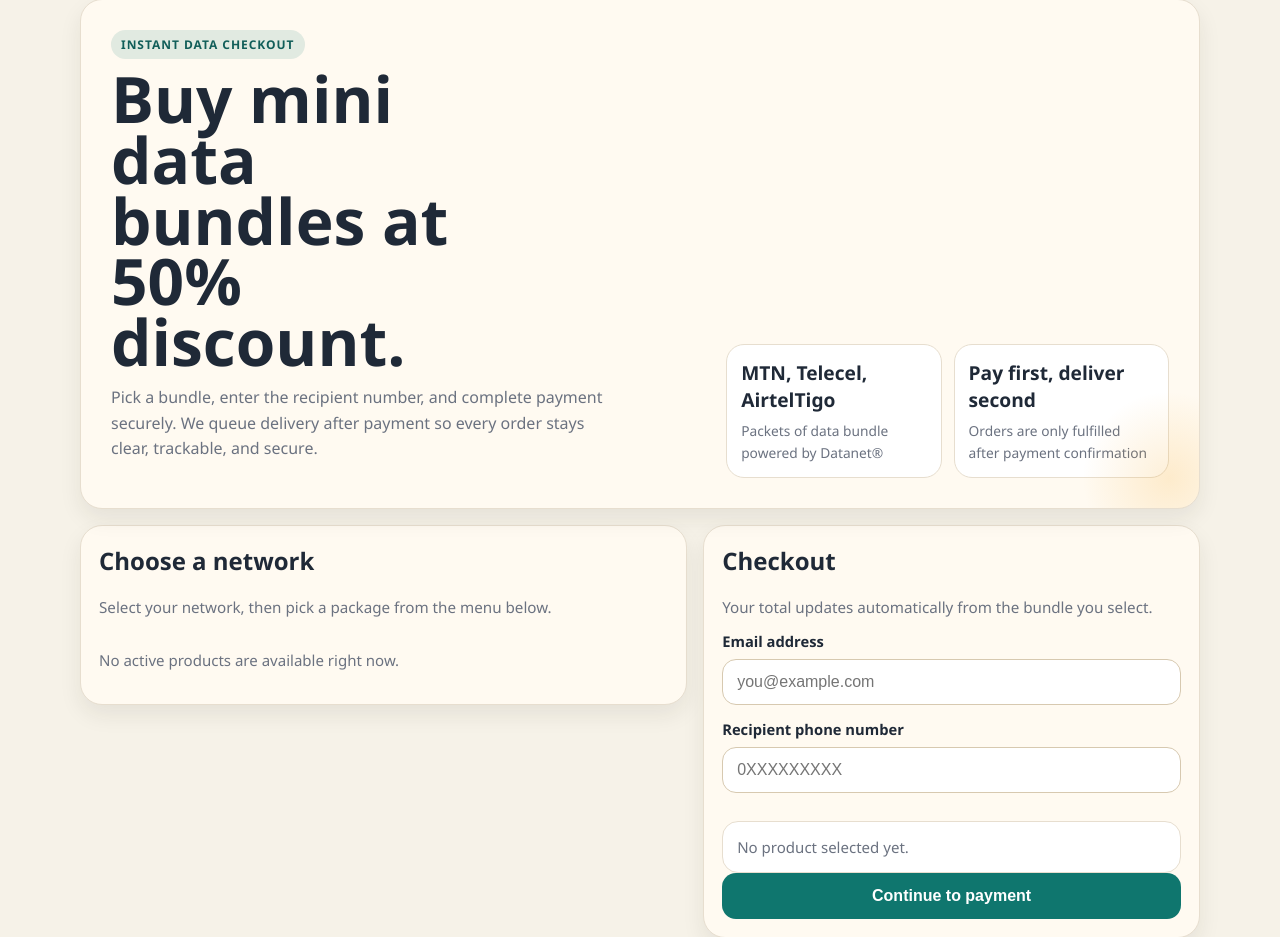
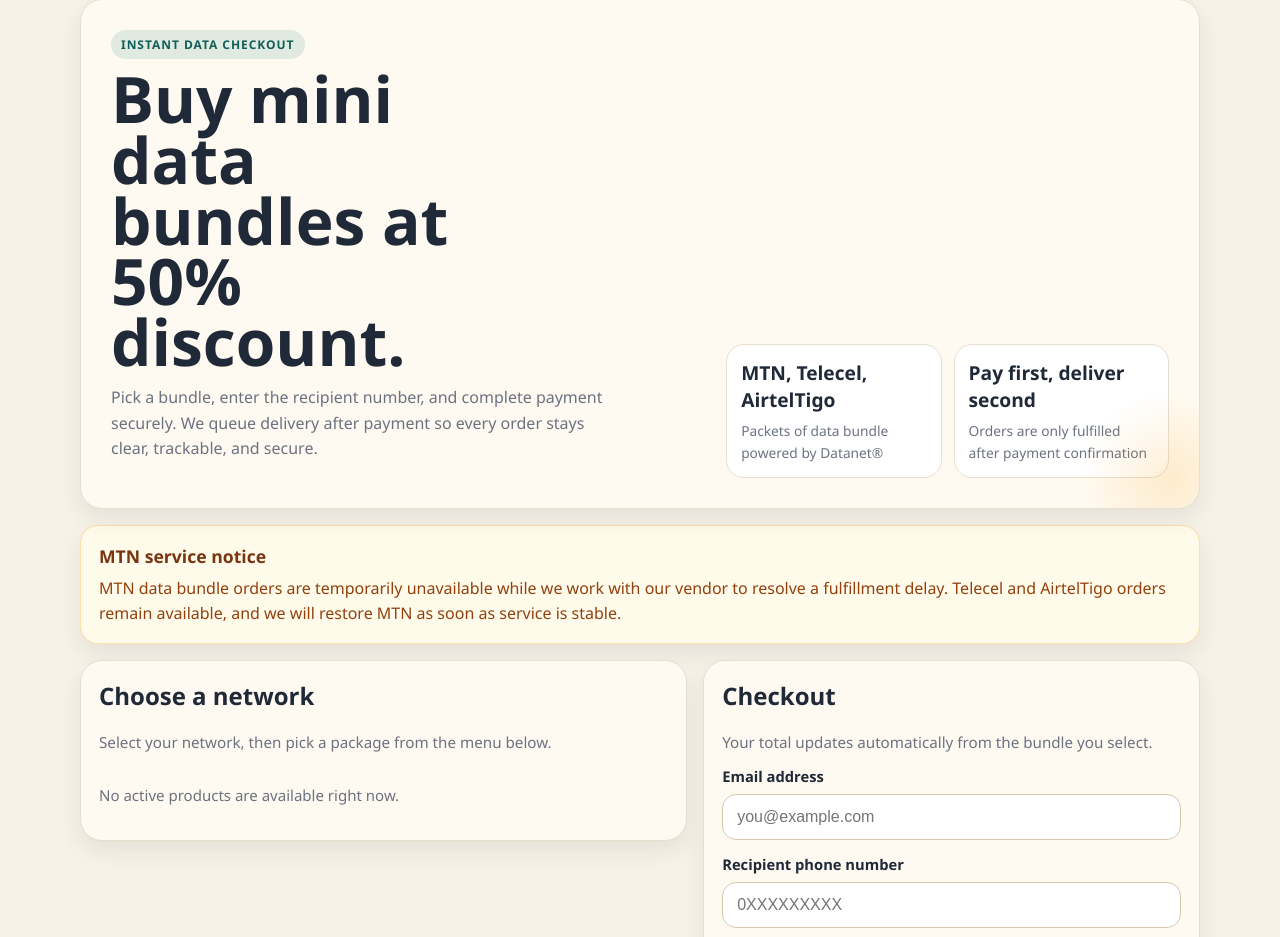
Before and after one commit to Jude-Vigor/flask-payment-api, a Flask app: template templates/index.html in a window 1280 px wide. Shown: the part 27-964 px from the top of the page. Run offline with Flask 3, Linux system fonts and the light colour scheme; the template is opened without the code that fills it, so the values that code supplies are empty; parts of the project's set-up code (start-up, migrations or seed data) failed here and were passed over.

Commit message:
Add MTN service notice

```diff
--- a/templates/index.html
+++ b/templates/index.html
@@ -138,6 +138,27 @@
             margin-bottom: 0;
         }
 
+        .service-banner {
+            margin-top: 16px;
+            padding: 18px;
+            border-radius: 18px;
+            background: #fffbeb;
+            border: 1px solid rgba(245, 158, 11, 0.28);
+            color: #78350f;
+            box-shadow: var(--shadow);
+        }
+
+        .service-banner h2 {
+            margin-bottom: 8px;
+            font-size: 1.1rem;
+        }
+
+        .service-banner p {
+            margin-bottom: 0;
+            color: #92400e;
+            line-height: 1.55;
+        }
+
         .section-head {
             display: flex;
             justify-content: space-between;
@@ -521,6 +564,14 @@
 
         <section id="payment-banner" class="banner" hidden></section>
 
+        <section class="service-banner" aria-live="polite">
+            <h2>MTN service notice</h2>
+            <p>
+                MTN data bundle orders are temporarily unavailable while we work with our vendor to resolve a fulfillment delay.
+                Telecel and AirtelTigo orders remain available, and we will restore MTN as soon as service is stable.
+            </p>
+        </section>
+
         <section class="content-grid" style="margin-top: 16px;">
             <div class="panel">
                 <div class="section-head">
@@ -587,10 +638,17 @@
         const paymentBannerEl = document.getElementById("payment-banner");
         const networkFiltersEl = document.getElementById("network-filters");
         const queryParams = new URLSearchParams(window.location.search);
+        const unavailableNetworks = {
+            MTN: "MTN orders are temporarily unavailable while our vendor resolves a fulfillment delay."
+        };
 
         let products = [];
         let selectedProductId = null;
         let selectedNetwork = null;
+
+        function isNetworkUnavailable(network) {
+            return Boolean(unavailableNetworks[network]);
+        }
 
         function scrollToPackageSelection() {
             const packageSelection = document.getElementById("package-selection");
@@ -604,6 +662,10 @@
                 return [];
             }
 
+            if (isNetworkUnavailable(selectedNetwork)) {
+                return [];
+            }
+
             return products.filter(product => product.network === selectedNetwork);
         }
 
@@ -612,7 +674,9 @@
 
             if (!product) {
                 selectedProductEl.className = "status-box";
-                selectedProductEl.innerHTML = "No product selected yet.";
+                selectedProductEl.innerHTML = selectedNetwork && isNetworkUnavailable(selectedNetwork)
+                    ? unavailableNetworks[selectedNetwork]
+                    : "No product selected yet.";
                 return;
             }
 
@@ -657,9 +721,16 @@
                 button.type = "button";
                 button.className = "network-tile";
                 button.dataset.network = network;
+                const unavailable = isNetworkUnavailable(network);
 
                 if (network === selectedNetwork) {
                     button.classList.add("active");
+                }
+
+                if (unavailable) {
+                    button.classList.add("unavailable");
+                    button.disabled = true;
+                    button.setAttribute("aria-disabled", "true");
                 }
 
                 button.innerHTML = `
@@ -668,8 +739,8 @@
                     </div>
                     <div class="network-tile-copy">
                         <h3>${network}</h3>
-                        <p>Choose the plan that's right for you.</p>
-                        <span class="network-tile-cta">Buy now</span>
+                        <p>${unavailable ? unavailableNetworks[network] : "Choose the plan that's right for you."}</p>
+                        <span class="network-tile-cta">${unavailable ? "Unavailable" : "Buy now"}</span>
                     </div>
                 `;
 
@@ -733,7 +804,8 @@
             products = await response.json();
 
             if (products.length > 0) {
-                selectedNetwork = products[0].network;
+                const availableProduct = products.find(product => !isNetworkUnavailable(product.network));
+                selectedNetwork = availableProduct ? availableProduct.network : products[0].network;
                 selectedProductId = getVisibleProducts()[0]?.id || null;
             }
 
@@ -747,7 +819,9 @@
 
             if (!selectedProductId) {
                 selectedProductEl.className = "status-box error";
-                selectedProductEl.textContent = "Select a product before checking out.";
+                selectedProductEl.textContent = selectedNetwork && isNetworkUnavailable(selectedNetwork)
+                    ? unavailableNetworks[selectedNetwork]
+                    : "Select a product before checking out.";
                 return;
             }
 
```
Also changed, not shown: other parts of templates/index.html (+45 -23 lines).
